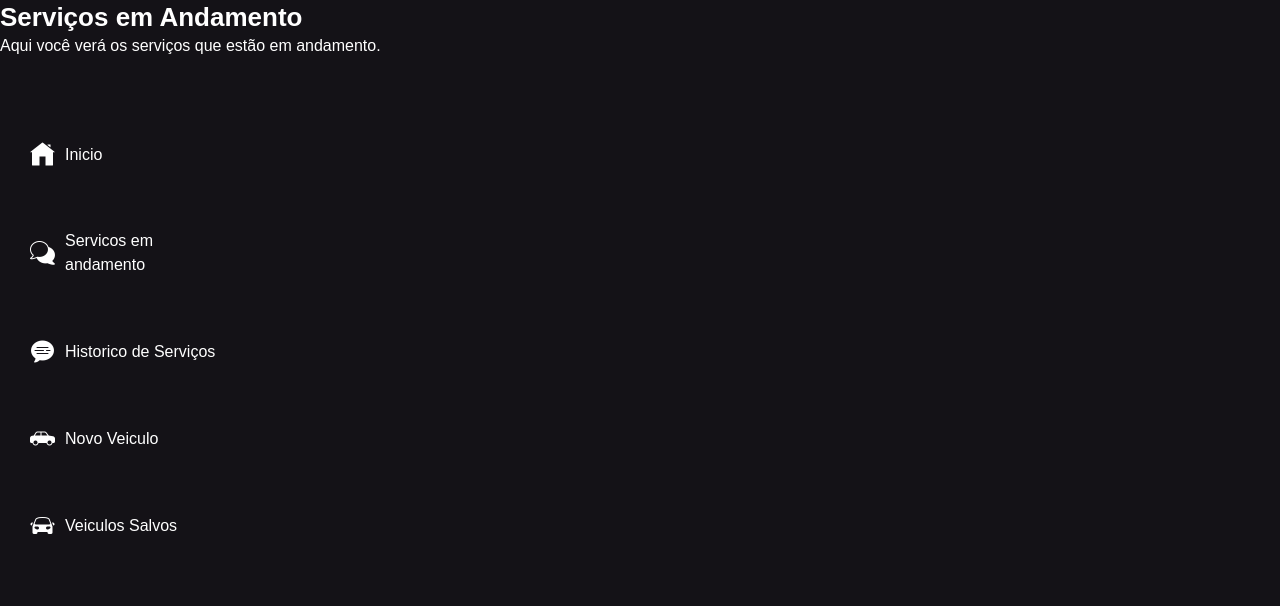
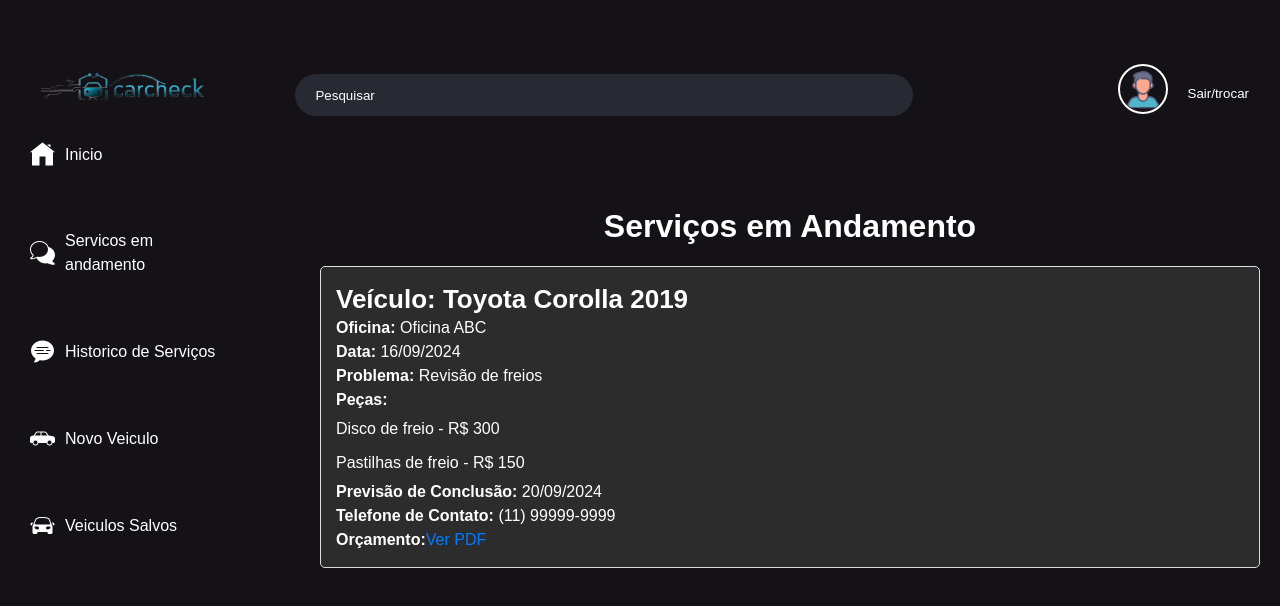
Before and after one commit to Cruz-011/NEXT, a React (Vite) app: page /servicos in a window 1280 px wide. Shown: the top 606 px of the page. Built offline with nearby package versions, Linux system fonts and the light colour scheme.

Commit message:
servicos em andamento

```diff
--- /dev/null
+++ b/src/assets/servicosEmAndamento.css
@@ -0,0 +1,41 @@
+.servicos-em-andamento {
+    padding: 20px;
+    background-color: transparent;
+    max-width: 1600px;
+    margin-left: 300px;
+  }
+
+  .servicos-em-andamento h1 {
+    text-align: center;
+    margin-bottom: 20px;
+  }
+
+  .servico-item {
+    background-color: #2c2c2c;
+    border: 1px solid #ddd;
+    border-radius: 5px;
+    padding: 15px;
+    margin-bottom: 15px;
+  }
+
+  .servico-item h2 {
+    margin-top: 0;
+  }
+
+  .servico-item ul {
+    list-style-type: none;
+    padding: 0;
+  }
+
+  .servico-item ul li {
+    padding: 5px 0;
+  }
+
+  .servico-item a {
+    color: #007bff;
+    text-decoration: none;
+  }
+
+  .servico-item a:hover {
+    text-decoration: underline;
+  }
--- a/src/paginas/servicos.tsx
+++ b/src/paginas/servicos.tsx
@@ -1,12 +1,62 @@
 import React from 'react';
+import Cabecalho from '../Components/Cabecalho';
+import '../assets/servicosEmAndamento.css';
+import { Link } from 'react-router-dom';
 
-function Servicos() {
+interface ServicoAndamento {
+  veiculo: string;
+  oficina: string;
+  dia: string;
+  problema: string;
+  pecas: string[];
+  previsaoConclusao: string;
+  telefoneContato: string;
+  pdfOrcamento: string; // URL do PDF
+}
+
+const servicosEmAndamento: ServicoAndamento[] = [
+  {
+    veiculo: 'Toyota Corolla 2019',
+    oficina: 'Oficina ABC',
+    dia: '16/09/2024',
+    problema: 'Revisão de freios',
+    pecas: ['Disco de freio - R$ 300', 'Pastilhas de freio - R$ 150'],
+    previsaoConclusao: '20/09/2024',
+    telefoneContato: '(11) 99999-9999',
+    pdfOrcamento: './public/',
+  },
+
+];
+
+const ServicosEmAndamento: React.FC = () => {
   return (
     <div>
-      <h2>Serviços em Andamento</h2>
-      <p>Aqui você verá os serviços que estão em andamento.</p>
+      <Cabecalho />
+      <div className="servicos-em-andamento">
+        <h1>Serviços em Andamento</h1>
+        {servicosEmAndamento.map((servico, index) => (
+          <div key={index} className="servico-item">
+            <h2>Veículo: {servico.veiculo}</h2>
+            <p><strong>Oficina:</strong> {servico.oficina}</p>
+            <p><strong>Data:</strong> {servico.dia}</p>
+            <p><strong>Problema:</strong> {servico.problema}</p>
+            <p><strong>Peças:</strong></p>
+            <ul>
+              {servico.pecas.map((peca, idx) => (
+                <li key={idx}>{peca}</li>
+              ))}
+            </ul>
+            <p><strong>Previsão de Conclusão:</strong> {servico.previsaoConclusao}</p>
+            <p><strong>Telefone de Contato:</strong> {servico.telefoneContato}</p>
+            <p>
+              <strong>Orçamento:</strong>
+              <a href={servico.pdfOrcamento} target="_blank" rel="noopener noreferrer">Ver PDF</a>
+            </p>
+          </div>
+        ))}
+      </div>
     </div>
   );
-}
+};
 
-export default Servicos;
+export default ServicosEmAndamento;
```
